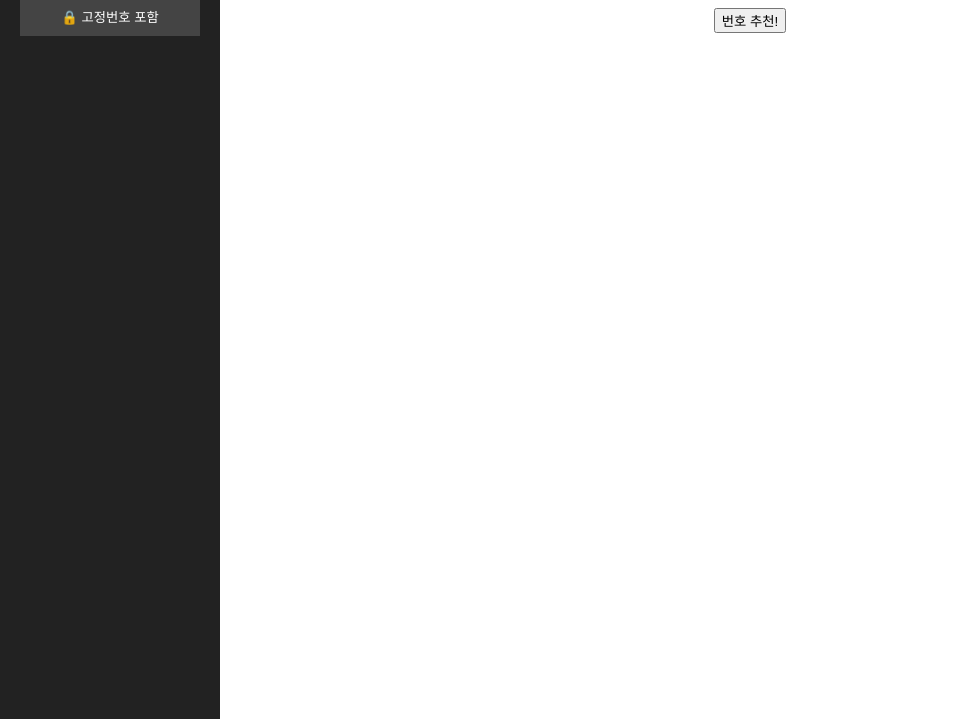
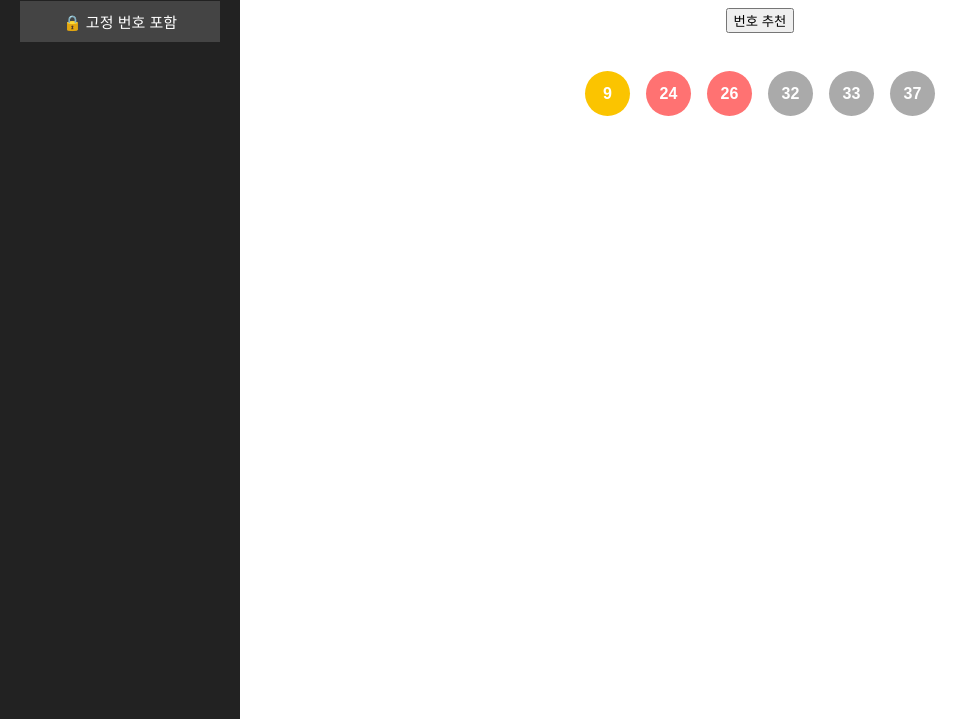
Before and after one commit to minjaecd123/lotto-generator, a plain HTML site: page index.html in a window 1280 px wide. Shown: the part 121-840 px from the top of the page, without its empty margins (0-978 px from the left). Drawn offline with Linux system fonts and the light colour scheme.

Commit message:
Update index.html

```diff
--- a/index.html
+++ b/index.html
@@ -1,3 +1,8 @@
+<!DOCTYPE html>
+<html lang="ko">
+<head>
+  <meta charset="UTF-8" />
+  <title>로또 생성기</title>
   <style>
     body {
       margin: 0;
@@ -5,44 +10,60 @@
       font-family: sans-serif;
     }
     #sidebar {
-    width: 180px;
+      width: 200px;
       background: #222;
-    color: #fff;
+      color: white;
       padding: 20px;
       height: 100vh;
     }
     #sidebar button {
-    display: block;
       width: 100%;
       margin-bottom: 10px;
       padding: 10px;
       background: #444;
       border: none;
-    color: #fff;
+      color: white;
       cursor: pointer;
+      font-size: 15px;
     }
     #main {
       flex-grow: 1;
       padding: 40px;
       text-align: center;
     }
+    .ball {
+      display: inline-block;
+      width: 45px;
+      height: 45px;
+      line-height: 45px;
+      border-radius: 50%;
+      margin: 8px;
+      font-weight: bold;
+      color: white;
+    }
+    .ball1 { background: #fbc400; }
+    .ball2 { background: #69c8f2; }
+    .ball3 { background: #ff7272; }
+    .ball4 { background: #aaaaaa; }
+    .ball5 { background: #b0d840; }
   </style>
+</head>
+<body>
 
-<body>
   <div id="sidebar">
     <button onclick="setMode('random')">🎲 기본 랜덤</button>
     <button onclick="setMode('weighted')">📊 출현 확률 기반</button>
-    <button onclick="setMode('fixed')">🔒 고정번호 포함</button>
+    <button onclick="setMode('fixed')">🔒 고정 번호 포함</button>
   </div>
 
   <div id="main">
     <h1 id="title">로또 추천기 🎯</h1>
-    <button onclick="generate()">번호 추천!</button>
+    <button onclick="generate()">번호 추천</button>
     <div id="result" style="margin-top: 30px;"></div>
   </div>
 
   <script>
-    let mode = 'random'; // 초기 모드
+    let mode = 'random';
 
     function setMode(m) {
       mode = m;
@@ -50,22 +71,15 @@
         mode === 'random' ? '기본 랜덤 추천기 🎲' :
         mode === 'weighted' ? '출현 확률 기반 추천기 📊' :
         '고정 번호 포함 추천기 🔒';
-      generate(); // 모드 바꾸면 바로 추천
+      generate();
     }
 
-    function generate() {
-      let numbers = [];
-
-      if (mode === 'random') {
-        numbers = basicRandom();
-      } else if (mode === 'weighted') {
-        numbers = weightedRandomGenerator();
-      } else if (mode === 'fixed') {
-        numbers = fixedNumberBased([7, 11]); // 예: 고정 숫자 포함
-      }
-
-      const resultDiv = document.getElementById("result");
-      resultDiv.innerHTML = numbers.sort((a, b) => a - b).join(" ");
+    function getColorClass(num) {
+      if (num <= 10) return 'ball1';
+      if (num <= 20) return 'ball2';
+      if (num <= 30) return 'ball3';
+      if (num <= 40) return 'ball4';
+      return 'ball5';
     }
 
     function basicRandom() {
@@ -74,28 +88,66 @@
       return Array.from(set);
     }
 
+    const weights = {
+      1: 0.02273, 2: 0.0213, 3: 0.02273, 4: 0.02187, 5: 0.02073,
+      6: 0.02216, 7: 0.02287, 8: 0.02101, 9: 0.01787, 10: 0.02216,
+      11: 0.02258, 12: 0.0243, 13: 0.02416, 14: 0.02373, 15: 0.02244,
+      16: 0.0223, 17: 0.02316, 18: 0.02401, 19: 0.02287, 20: 0.02316,
+      21: 0.02287, 22: 0.01973, 23: 0.01973, 24: 0.02201, 25: 0.02073,
+      26: 0.02244, 27: 0.02401, 28: 0.02058, 29: 0.02101, 30: 0.02115,
+      31: 0.02244, 32: 0.01958, 33: 0.02373, 34: 0.02559, 35: 0.02187,
+      36: 0.02216, 37: 0.0233, 38: 0.02301, 39: 0.02258, 40: 0.0233,
+      41: 0.02015, 42: 0.02101, 43: 0.02273, 44: 0.02216, 45: 0.02401,
+    };
+
+    function weightedRandom() {
+      const totalWeight = Object.values(weights).reduce((a, b) => a + b, 0);
+      const rand = Math.random() * totalWeight;
+      let sum = 0;
+      for (let num in weights) {
+        sum += weights[num];
+        if (rand <= sum) return parseInt(num);
+      }
+    }
+
     function weightedRandomGenerator() {
-      const weights = { 1: 0.02, 2: 0.018, 3: 0.023, 4: 0.019, 5: 0.021, /* ... */ 45: 0.019 };
       const set = new Set();
       while (set.size < 6) {
-        let rand = Math.random();
-        let sum = 0;
-        for (let i = 1; i <= 45; i++) {
-          sum += weights[i] || 0.02;
-          if (rand <= sum) {
-            set.add(i);
-            break;
-          }
-        }
+        set.add(weightedRandom());
       }
       return Array.from(set);
     }
 
-    function fixedNumberBased(fixedNums) {
-      const remaining = 6 - fixedNums.length;
+    function fixedNumberBased(fixedNums = [7, 11]) {
       const set = new Set(fixedNums);
-      while (set.size < 6) set.add(Math.floor(Math.random() * 45) + 1);
+      while (set.size < 6) {
+        set.add(Math.floor(Math.random() * 45) + 1);
+      }
       return Array.from(set);
     }
+
+    function generate() {
+      let numbers = [];
+      if (mode === 'random') {
+        numbers = basicRandom();
+      } else if (mode === 'weighted') {
+        numbers = weightedRandomGenerator();
+      } else if (mode === 'fixed') {
+        numbers = fixedNumberBased();
+      }
+
+      const resultDiv = document.getElementById("result");
+      resultDiv.innerHTML = "";
+      numbers.sort((a, b) => a - b).forEach(num => {
+        const ball = document.createElement("span");
+        ball.className = `ball ${getColorClass(num)}`;
+        ball.textContent = num;
+        resultDiv.appendChild(ball);
+      });
+    }
+
+    generate(); // 초기화면에 번호 표시
   </script>
+
 </body>
+</html>
```
Lines whose indentation alone changed are shown as unchanged.
